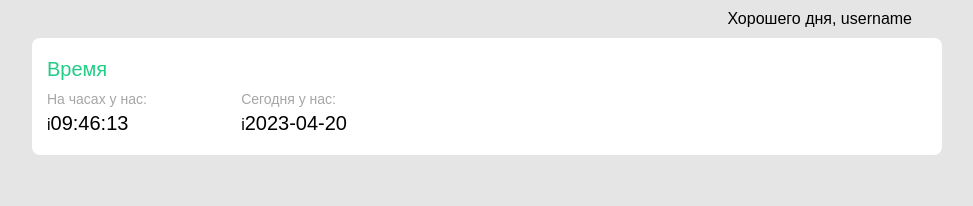
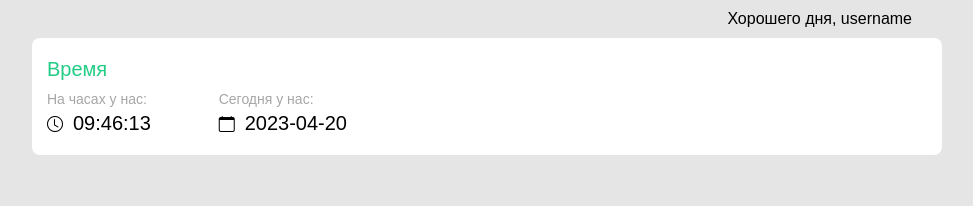
Before and after one commit to zaynlannister/todo-vue, a Vue app: page / in a window 1280 px wide. Shown: the top 206 px of the page, without its empty margins (168-1141 px from the left). Built offline with nearby package versions, Linux system fonts and the light colour scheme.

Commit message:
feat: add icons & rename todo class

```diff
--- a/package.json
+++ b/package.json
@@ -11,6 +11,7 @@
     "lint": "eslint . --ext .vue,.js,.jsx,.cjs,.mjs,.ts,.tsx,.cts,.mts --fix --ignore-path .gitignore"
   },
   "dependencies": {
+    "bootstrap-icons": "^1.10.4",
     "date-fns": "^2.29.3",
     "pinia": "^2.0.32",
     "vue": "^3.2.47"
--- a/src/App.vue
+++ b/src/App.vue
@@ -1,7 +1,7 @@
 <template>
   <div class="app">
-    <div class="todo-list">
-      <div class="todo-list__header">Хорошего дня, username</div>
+    <div class="todo">
+      <div class="todo__header">Хорошего дня, username</div>
       <app-table>
         <app-time :time="currentTime" :date="currentDate" />
       </app-table>
@@ -28,7 +28,7 @@ setInterval(() => {
   margin: 0 auto;
 }
 
-.todo-list__header {
+.todo__header {
   width: fit-content;
   margin-left: auto;
   padding: 10px 0;
--- a/src/assets/main.css
+++ b/src/assets/main.css
@@ -1,3 +1,5 @@
+@import url("bootstrap-icons/font/bootstrap-icons.css");
+
 body {
   font-family: Arial, sans-serif;
   margin: 0;
--- a/src/components/AppTime.vue
+++ b/src/components/AppTime.vue
@@ -4,14 +4,14 @@
     <div class="time">
       <div class="title">На часах у нас:</div>
       <div class="time__data">
-        <span>i</span>
+        <span><i class="bi bi-clock time-icon"></i></span>
         <span class="primary-text">{{ props.time }}</span>
       </div>
     </div>
     <div class="date">
       <div class="title">Сегодня у нас:</div>
       <div class="date__data">
-        <span>i</span>
+        <span><i class="bi bi-calendar date-icon"></i></span>
         <span class="primary-text">{{ props.date }}</span>
       </div>
     </div>
@@ -43,4 +43,9 @@ const props = defineProps(["time", "date"]);
 .primary-text {
   font-size: 20px;
 }
+
+.date-icon,
+.time-icon {
+  margin-right: 10px;
+}
 </style>
```
Also changed, not shown: 1 other file (tests, documents, lock files or other folders).
